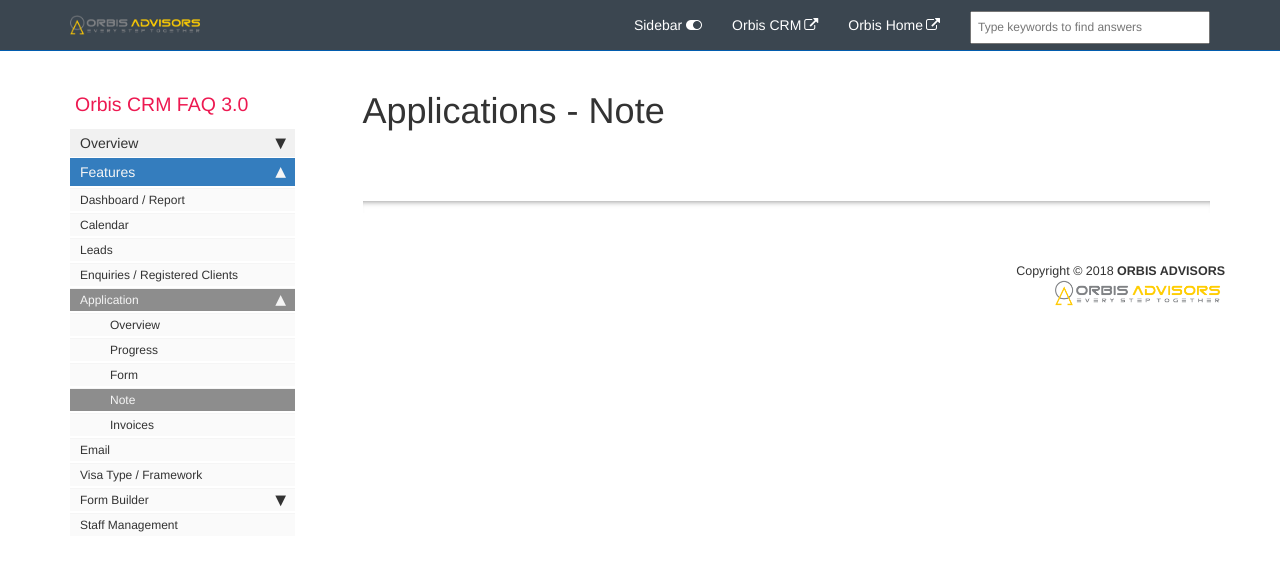
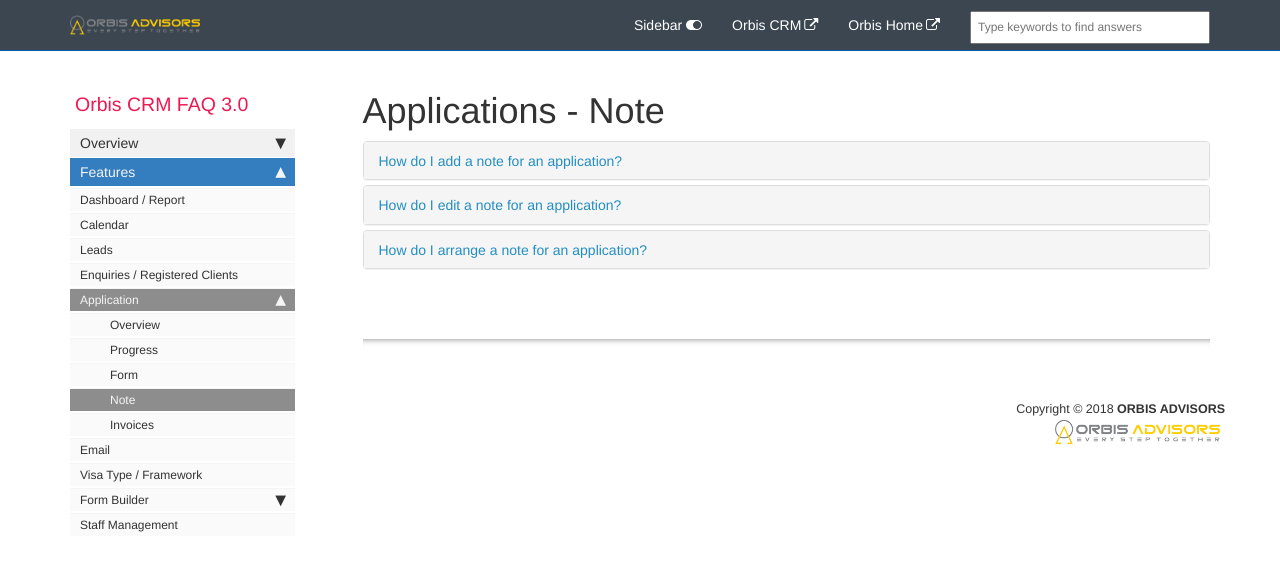
Before and after one commit to ndkhaivn/orbiscrm, a Jekyll site: the page built from pages/orbiscrm.faq/faq.applications_note.md, in a window 1280 px wide. Shown: the top 571 px of the page. Built offline with Jekyll 4.4.1, drawn with Linux system fonts in a browser that asks for light colours; comment, search, counter and statistics services are not loaded.

Commit message:
Add new Q&A for application_notes

```diff
--- a/pages/orbiscrm.faq/faq.applications_note.md
+++ b/pages/orbiscrm.faq/faq.applications_note.md
@@ -2,13 +2,82 @@
 title: Applications - Note
 permalink: faq.applications_note.html
 sidebar: orbis_sidebar
-keywords: application note
+keywords: application note, note, add, edit, arrange, notes
 toc: false
 folder: orbiscrm.faq
 ---
 
 <div class="panel-group" id="accordion">
-
+    <div class="panel panel-default">
+        <div class="panel-heading">
+            <h4 class="panel-title">
+                <a class="noCrossRef accordion-toggle" data-toggle="collapse" data-parent="#accordion" href="#how-do-i-add-a-note-for-an-application">
+                    How do I add a note for an application?
+                </a>
+            </h4>
+        </div>
+        <div id="how-do-i-add-a-note-for-an-application" class="panel-collapse collapse noCrossRef">
+            <div class="panel-body">
+                <ol>
+                    <li>Navigate to the specific <b>Application</b> > <b>Notes</b> section
+                    </li>
+                    <li>Click the【<b>+ New Note</b>】button.
+                    </li>
+                    <li>Type in the content you want to add/edit.
+                    </li>
+                    <li>Click the【<b>Save</b>】button
+                    </li>
+                </ol>
+            </div>
+        </div>
+    </div>
+    <!-- /.panel -->
+    <div class="panel panel-default">
+        <div class="panel-heading">
+            <h4 class="panel-title">
+                <a class="noCrossRef accordion-toggle" data-toggle="collapse" data-parent="#accordion" href="#how-do-i-edit-a-note-for-an-application">
+                    How do I edit a note for an application?
+                </a>
+            </h4>
+        </div>
+        <div id="how-do-i-edit-a-note-for-an-application" class="panel-collapse collapse noCrossRef">
+            <div class="panel-body">
+                <ol>
+                    <li>Navigate to the specific <b>Application</b> > <b>Notes</b> section
+                    </li>
+                    <li>Click in the note content that you want to edit.
+                    </li>
+                    <li>Type in the content you want to edit.
+                    </li>
+                    <li>Click the【<b>Save</b>】button
+                    </li>
+                </ol>
+            </div>
+        </div>
+    </div>
+    <!-- /.panel -->
+    <div class="panel panel-default">
+        <div class="panel-heading">
+            <h4 class="panel-title">
+                <a class="noCrossRef accordion-toggle" data-toggle="collapse" data-parent="#accordion" href="#how-do-i-arrange-a-note-for-an-application">
+                    How do I arrange a note for an application?
+                </a>
+            </h4>
+        </div>
+        <div id="how-do-i-arrange-a-note-for-an-application" class="panel-collapse collapse noCrossRef">
+            <div class="panel-body">
+                <ol>
+                    <li>Navigate to the specific <b>Application</b> > <b>Notes</b> section
+                    </li>
+                    <li>Click and <span style="color: red">Drag</span> the note (outside the text area) to the suitable order that you want to arrange.
+                    </li>
+                    <li>Click the【<b>Save</b>】button
+                    </li>
+                </ol>
+            </div>
+        </div>
+    </div>
+    <!-- /.panel -->
 </div>
 <!-- /.panel-group -->
 
```
